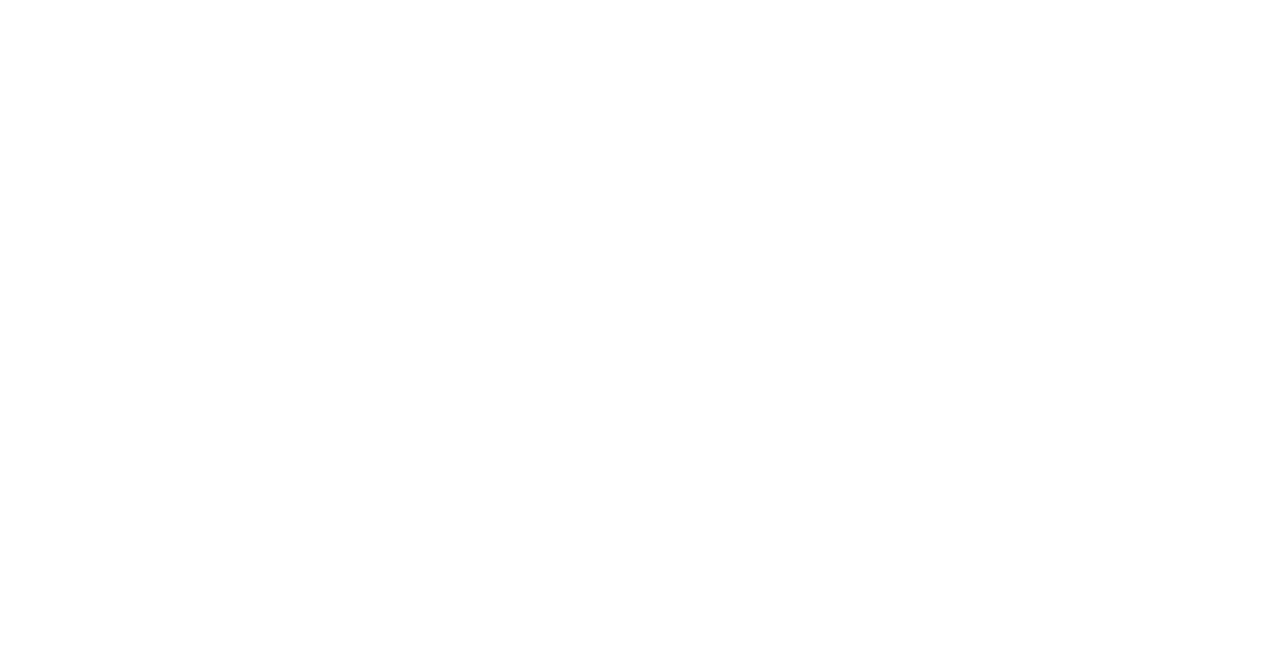
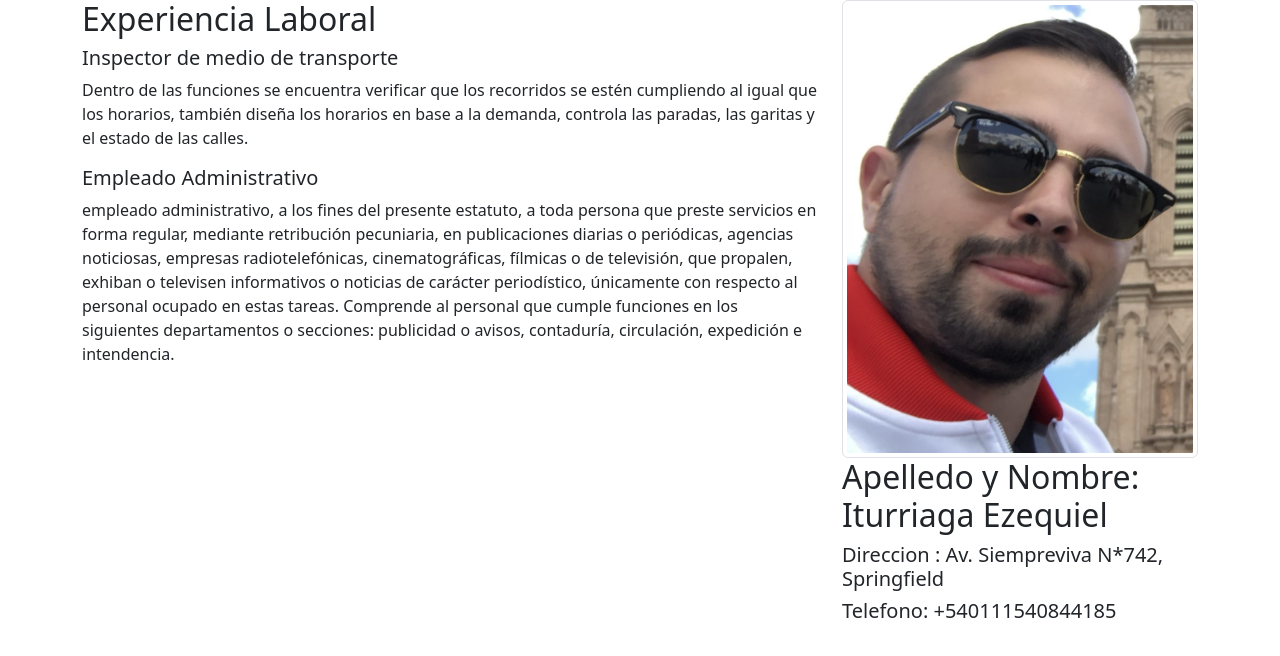
Before and after one commit to Itueze73/ProyectoCV, a plain HTML site: page index.html in a window 1280 px wide. Drawn offline with nearby package versions, Linux system fonts and the light colour scheme.

Commit message:
dondo formato

```diff
--- /dev/null
+++ b/Styles/styles.css
@@ -0,0 +1,3 @@
+.container{
+    margin-top: 3.5rem;
+}
--- a/index.html
+++ b/index.html
@@ -5,8 +5,38 @@
     <meta http-equiv="X-UA-Compatible" content="IE=edge">
     <meta name="viewport" content="width=device-width, initial-scale=1.0">
     <title>CV</title>
+   <link href="https://cdn.jsdelivr.net/npm/bootstrap@5.3.0-alpha1/dist/css/bootstrap.min.css"
+        rel="stylesheet"
+        integrity="sha384-GLhlTQ8iRABdZLl6O3oVMWSktQOp6b7In1Zl3/Jr59b6EGGoI1aFkw7cmDA6j6gD"
+        crossorigin="anonymous">
 </head>
 <body>
+        <div class="container">
+            <div class="row">
+                <div class="col-8">
+                    <h2>Experiencia Laboral</h2>
+                    <h5>Inspector de medio de transporte</h5>
+                    <p>Dentro de las funciones se encuentra verificar que los recorridos se estén cumpliendo al igual que los horarios, también diseña los horarios en base a la demanda, controla las paradas, las garitas y el estado de las calles.</p>
+                    <h5>Empleado Administrativo</h5>
+                    <p>empleado administrativo, a los fines del presente estatuto, a toda persona que preste servicios en forma regular, mediante retribución pecuniaria, en publicaciones diarias o periódicas, agencias noticiosas, empresas radiotelefónicas, cinematográficas, fílmicas o de televisión, que propalen, exhiban o televisen informativos o noticias de carácter periodístico, únicamente con respecto al personal ocupado en estas tareas.
 
+                       Comprende al personal que cumple funciones en los siguientes departamentos o secciones: publicidad o avisos, contaduría, circulación, expedición e intendencia.</p>
+                </div>
+                <div class="col-4">
+                        <img src="/img/IMG_2128.JPEG" class="img-thumbnail" alt="rostro de perfil">
+                        <h2>Apelledo y Nombre: Iturriaga Ezequiel</h2>
+                        <h5>Direccion : Av. Siempreviva N*742, Springfield</h5>
+                        <h5>Telefono: +540111540844185</h5>
+                    </div>
+
+            </div>
+
+        </div>
+
+    <script src="https://cdn.jsdelivr.net/npm/bootstrap@5.3.0-alpha1/dist/js/bootstrap.bundle.min.js"
+    integrity="sha384-w76AqPfDkMBDXo30jS1Sgez6pr3x5MlQ1ZAGC+nuZB+EYdgRZgiwxhTBTkF7CXvN"
+    crossorigin="anonymous"></script>
+    <script src="https://cdn.jsdelivr.net/npm/@popperjs/core@2.11.6/dist/umd/popper.min.js" integrity="sha384-oBqDVmMz9ATKxIep9tiCxS/Z9fNfEXiDAYTujMAeBAsjFuCZSmKbSSUnQlmh/jp3" crossorigin="anonymous"></script>
+<script src="https://cdn.jsdelivr.net/npm/bootstrap@5.3.0-alpha1/dist/js/bootstrap.min.js" integrity="sha384-mQ93GR66B00ZXjt0YO5KlohRA5SY2XofN4zfuZxLkoj1gXtW8ANNCe9d5Y3eG5eD" crossorigin="anonymous"></script>
 </body>
 </html>
```
Also changed, not shown: img/IMG_2128.JPEG (added).
